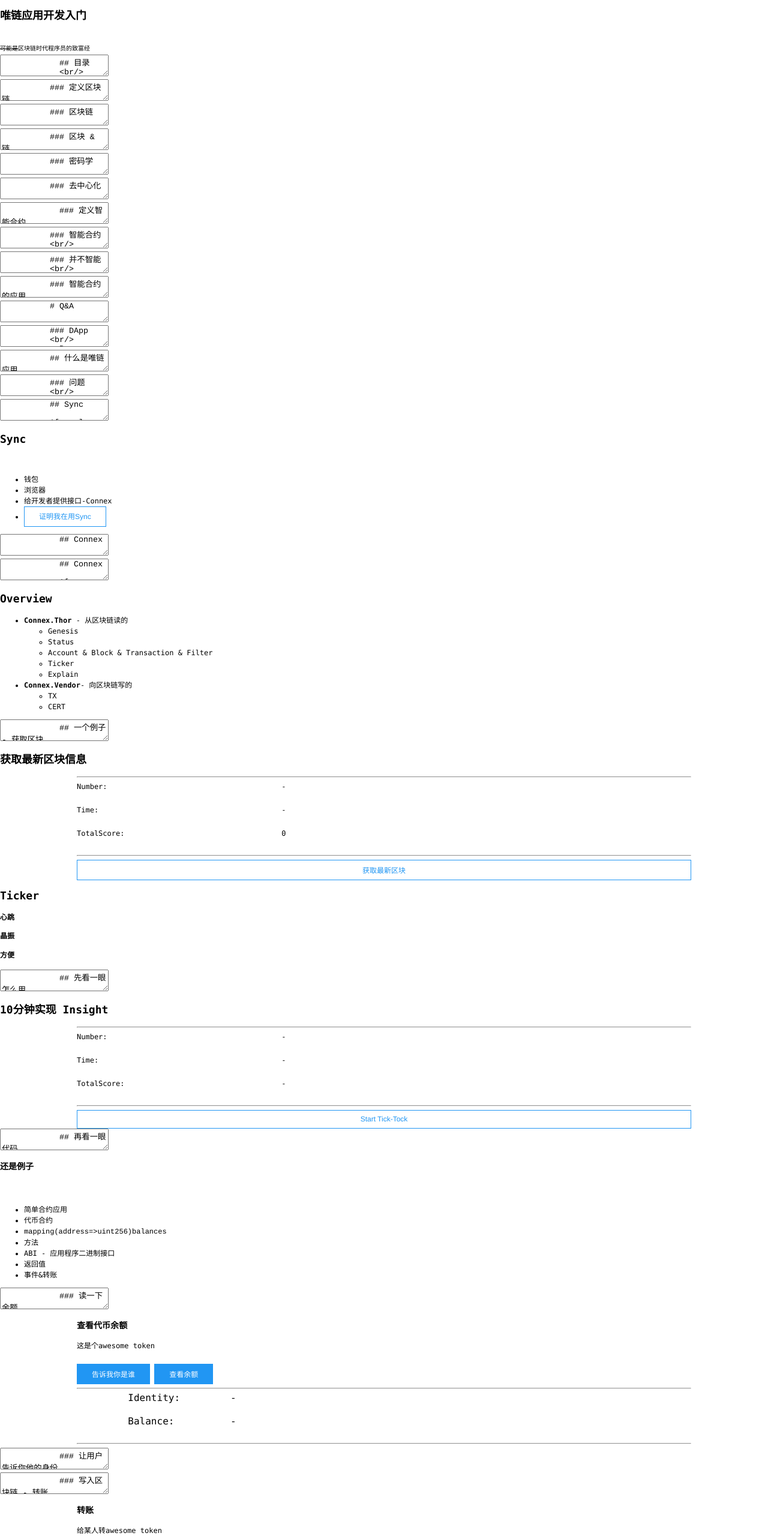
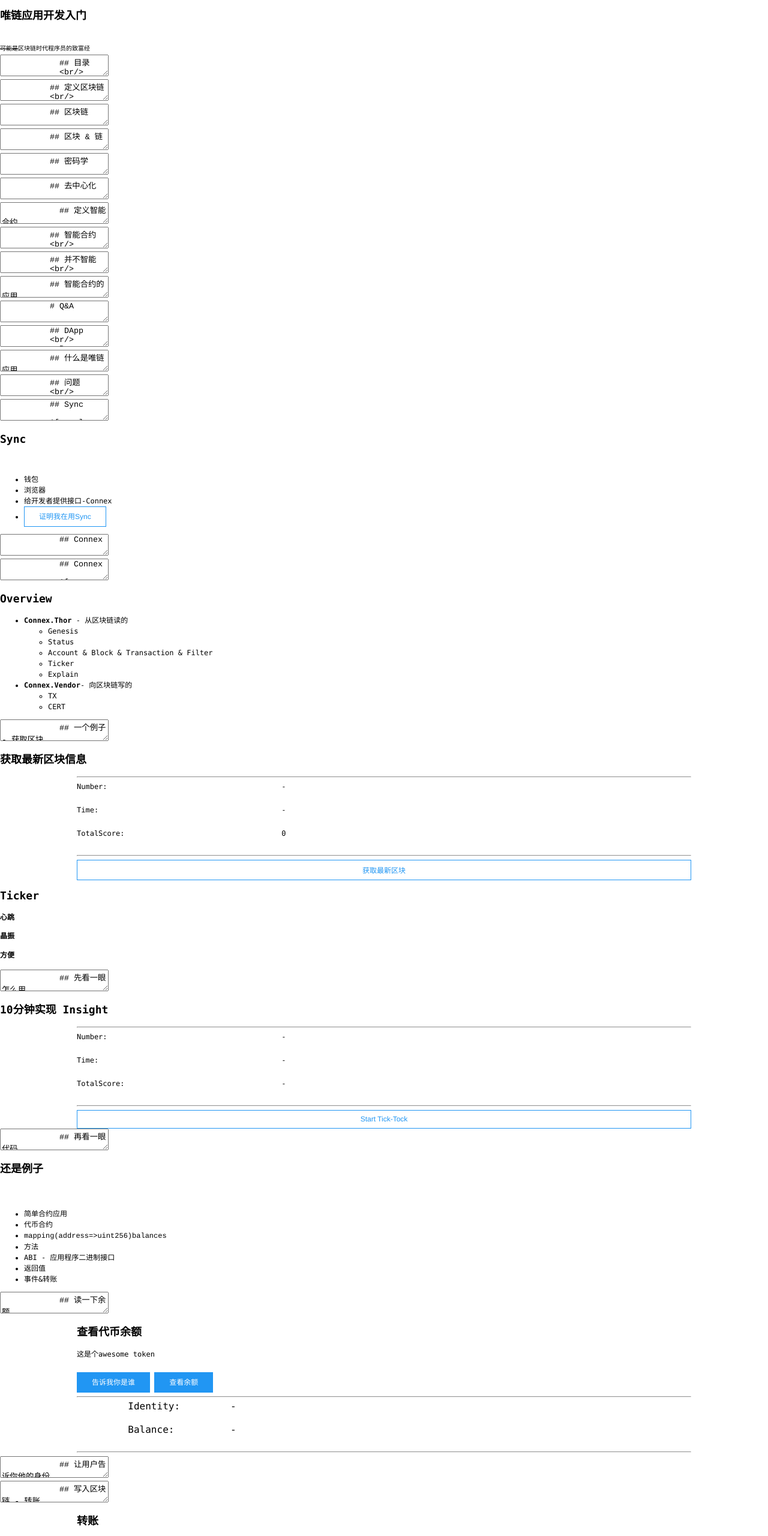
Before and after one commit to libotony/develop-vechain-app-for-beginners, a Vue app: page public/index.html in a window 1280 px wide. Shown: the top 2560 px of the page at 60% size. Built offline with nearby package versions, Linux system fonts and the light colour scheme; what reveal.js would draw is missing.

Commit message:
rm wechat group

````diff
--- a/public/index.html
+++ b/public/index.html
@@ -38,7 +38,7 @@
       <section>
         <section data-markdown>
           <textarea data-template>
-          ### 定义区块链
+          ## 定义区块链
           <br/>
 
           + 价值传输网络 <!-- .element: class="fragment fade-in-then-semi-out" -->
@@ -48,7 +48,7 @@
         </section>
         <section data-markdown>
           <textarea data-template>
-          ### 区块链
+          ## 区块链
 
           + 比特币(BitCoin)<!-- .element: class="fragment fade-in" -->
           + 加密货币(Crypto Currency)<!-- .element: class="fragment fade-in" -->
@@ -60,7 +60,7 @@
         </section>
         <section data-markdown>
           <textarea data-template>
-          ### 区块 & 链
+          ## 区块 & 链
 
           ![hash-link-list](<%= BASE_URL %>img/hash-link-list.png)<!-- .element: style="width:70%;background:unset;border:unset" -->
 
@@ -68,7 +68,7 @@
         </section>
         <section data-markdown>
           <textarea data-template>
-          ### 密码学
+          ## 密码学
 
           + 数字签名<!-- .element: class="fragment fade-in" -->
           + 散列函数<!-- .element: class="fragment fade-in" -->
@@ -78,7 +78,7 @@
         </section>
         <section data-markdown>
           <textarea data-template>
-          ### 去中心化
+          ## 去中心化
 
           ![distributed-and-decentralized](<%= BASE_URL %>img/distributed-and-decentralized.jpeg)<!-- .element: class="fragment fade-in" style="width:70%" -->
 
@@ -90,7 +90,7 @@
       <section>
         <section data-markdown>
           <textarea data-template>
-            ### 定义智能合约
+            ## 定义智能合约
             <br/>
             + 如果区块链可以类比为数据库<!-- .element: class="fragment fade-in" -->
             + 那么智能合约就是存储过程<!-- .element: class="fragment fade-in" -->
@@ -98,7 +98,7 @@
         </section>
         <section data-markdown>
           <textarea data-template>
-          ### 智能合约
+          ## 智能合约
           <br/>
           + 比特币的转账脚本<!-- .element: class="fragment fade-in" data-fragment-index="1"-->
           + 非图灵完备<!-- .element: class="fragment fade-in" data-fragment-index="1"-->
@@ -109,7 +109,7 @@
         </section>
         <section data-markdown>
           <textarea data-template>
-          ### 并不智能
+          ## 并不智能
           <br/>
           + 可做计算以及存储<!-- .element: class="fragment fade-in"-->
           + 上下文有限<!-- .element: class="fragment fade-in"-->
@@ -121,7 +121,7 @@
         </section>
         <section data-markdown>
           <textarea data-template>
-          ### 智能合约的应用
+          ## 智能合约的应用
 
           + 代币
           + 非同质化代币
@@ -141,7 +141,7 @@
       <section>
         <section data-markdown>
           <textarea data-template>
-          ### DApp
+          ## DApp
           <br/>
           + Browser <==> Server<!-- .element: class="fragment fade-in-then-out"-->
           + Browser <==> BlockChain<!-- .element: class="fragment fade-in"-->
@@ -158,7 +158,7 @@
         </section>
         <section data-markdown>
           <textarea data-template>
-          ### 问题
+          ## 问题
           <br/>
           + 如何让开发者访问区块链数据
           + 如何让用户以私钥参与应用
@@ -369,7 +369,7 @@
       </section>
       <section>
         <section>
-          <h1 id="-">还是例子</h1>
+          <h2 id="-">还是例子</h2>
           <p><br></p>
           <ul>
             <li class="fragment fade-in">简单合约应用
@@ -390,7 +390,7 @@
         </section>
         <section data-markdown>
           <textarea data-template>
-            ### 读一下余额
+            ## 读一下余额
             <br/>
             ``` javascript
             // Solidity function balanceOf(address _owner) public view returns(uint256 balance)
@@ -407,7 +407,7 @@
         </section>
         <section id="balance-of-app">
           <div id="balance-of" style="width:80%; margin: auto" v-cloak>
-            <h3>查看代币余额</h3>
+            <h2>查看代币余额</h2>
             <p>这是个awesome token</p>
             <button class="btn btn-primary" @click="identAction">告诉我你是谁</button>
             <button class="btn btn-primary" @click="buttonAction">查看余额</button>
@@ -435,7 +435,7 @@
         </section>
         <section data-markdown>
           <textarea data-template>
-            ### 让用户告诉你他的身份
+            ## 让用户告诉你他的身份
 
             这里有个知识点: CERT
             ``` javascript
@@ -459,7 +459,7 @@
         </section>
         <section data-markdown>
           <textarea data-template>
-            ### 写入区块链 - 转账
+            ## 写入区块链 - 转账
             <br/>
             ``` javascript
             // Solidity function balanceOf(address _owner) public view returns(uint256 balance)
@@ -484,7 +484,7 @@
         </section>
         <section id="transfer-app">
           <div id="transfer" style="width:80%; margin: auto" v-cloak>
-            <h3>转账</h3>
+            <h2>转账</h2>
             <p>给某人转awesome token</p>
             <fieldset class="form-group">
               <input type="text" placeholder="Recipient" class="form-control" v-model="addr">
@@ -507,13 +507,6 @@
           </div>
         </section>
       </section>
-      <section data-markdown>
-        <textarea data-template>
-          # Q&A
-
-          ![wechat-group](<%= BASE_URL %>img/wechat.jpeg) <!-- .element: style="width:40%;background:unset;border:unset" -->
-        </textarea>
-      </section>
       <section>
         <h1>谢谢！</h1>
       </section>
````
Also changed, not shown: public/img/wechat.jpeg (deleted).
